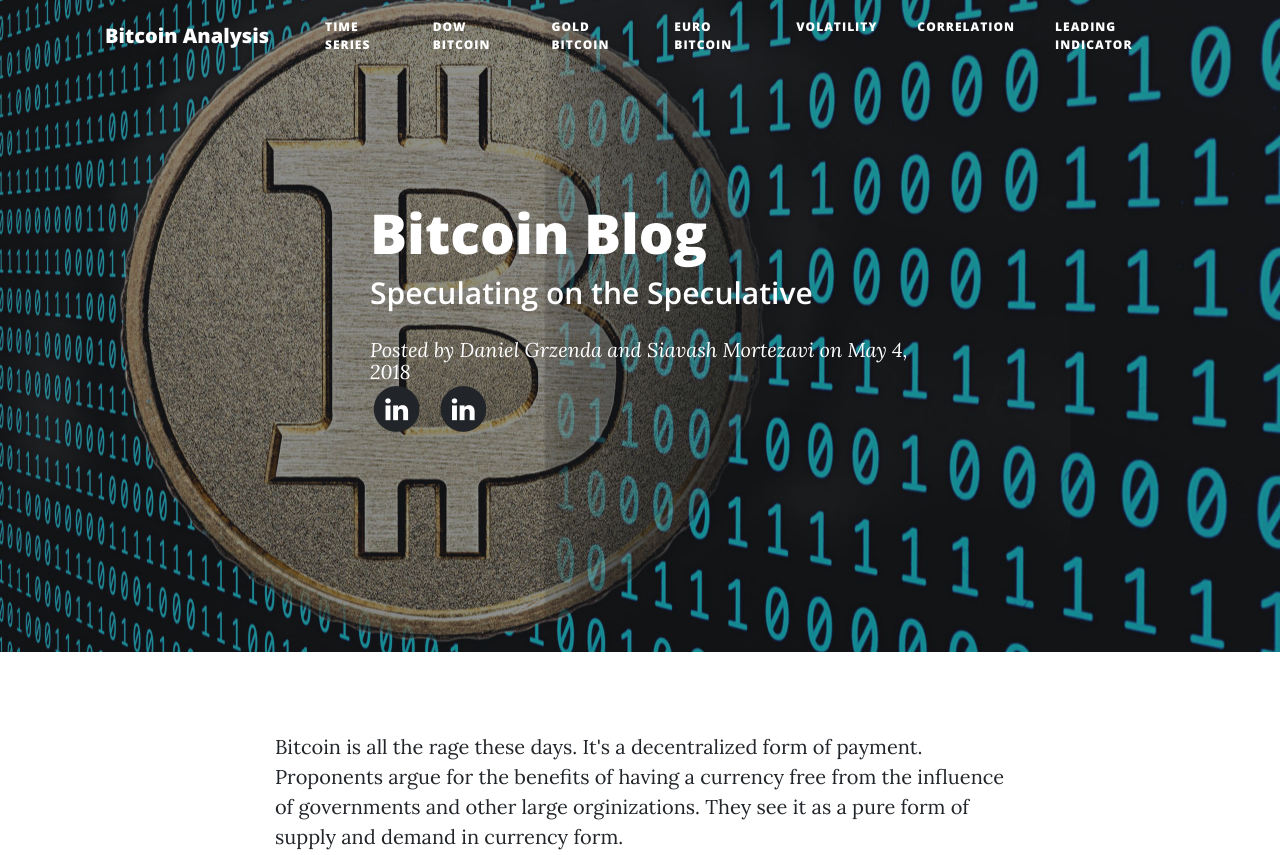
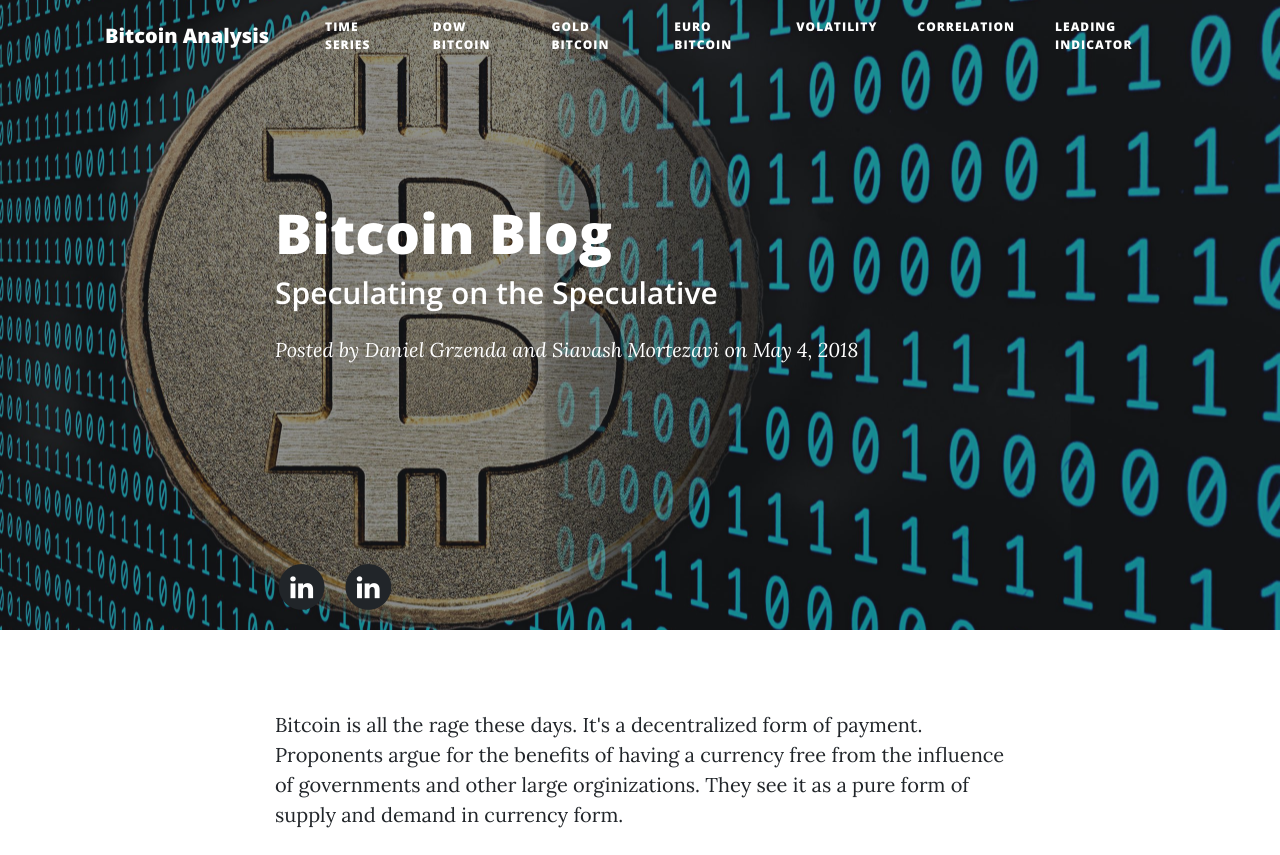
Before and after one commit to smortezavi/Visualization_project1, a website: page docs/index.html in a window 1280 px wide. Shown: the top 855 px of the page. Drawn offline with nearby package versions, Linux system fonts and the light colour scheme; some packages are replaced by stand-ins of ours.

Commit message:
Update index.html

```diff
--- a/docs/index.html
+++ b/docs/index.html
@@ -78,7 +78,7 @@
       <div class="overlay"></div>
       <div class="container">
         <div class="row">
-          <div class="col-lg-6 col-md-10 mx-auto">
+          <div class="col-lg-8 col-md-10 mx-auto">
             <div class="post-heading">
               <h1>Bitcoin Blog</h1>
               <h2 class="subheading">Speculating on the Speculative</h2>
@@ -87,7 +87,13 @@
                 on May 4, 2018</span>
 
 
-		             <ul class="list-inline text-left">
+
+
+		</div>
+  <!-- <div class="container">    </div> -->
+
+
+		         <ul class="list-inline text-left">
               <li class="list-inline-item">
                 <a href="https://www.linkedin.com/in/danielgrzenda" onclick="gtag('event', 'reference', {'event_category' : 'image', 'event_label' : 'Button Clicks 1', 'value' : 10 });">
                   <span class="fa-stack fa-lg">
@@ -105,13 +111,6 @@
                 </a>
    						</li>
             		    </ul>
-
-		</div>
-  <!-- <div class="container">    </div> -->
-
-
-
-
 
           </div>
         </div>
```
